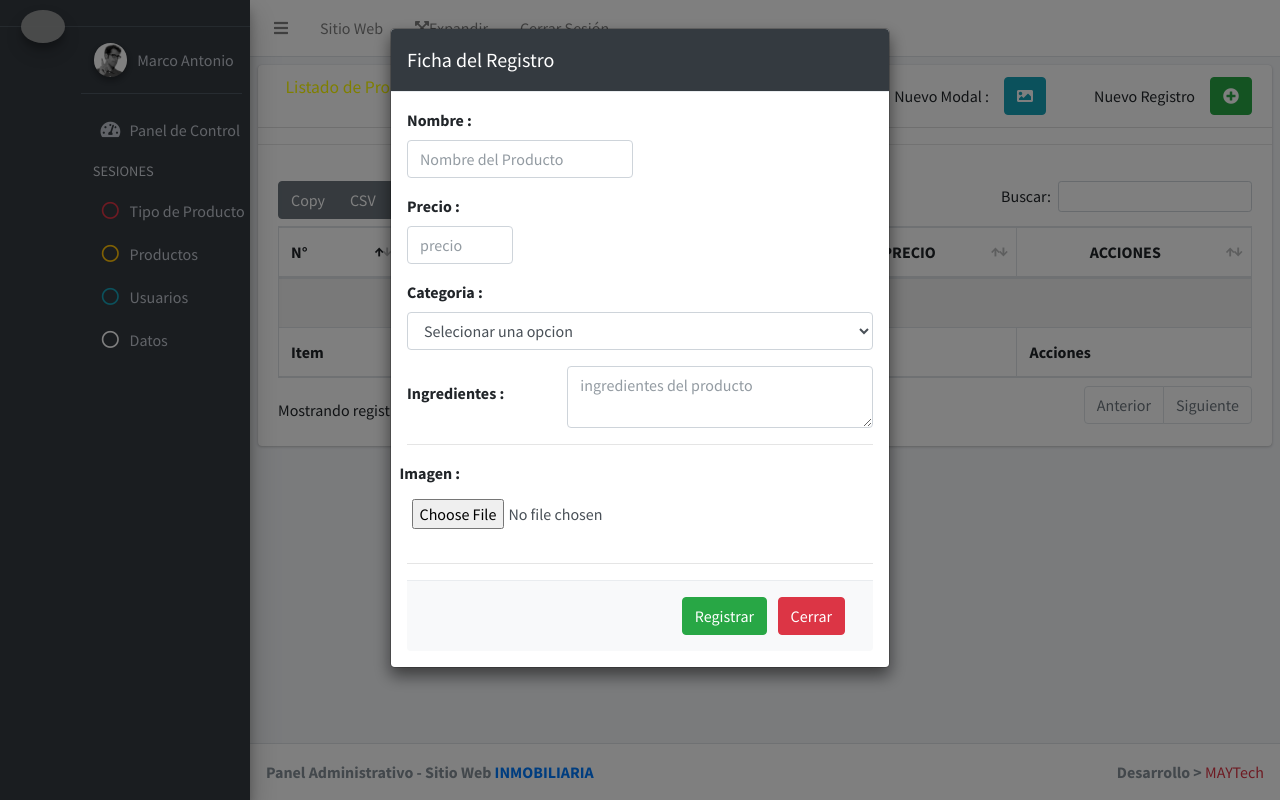
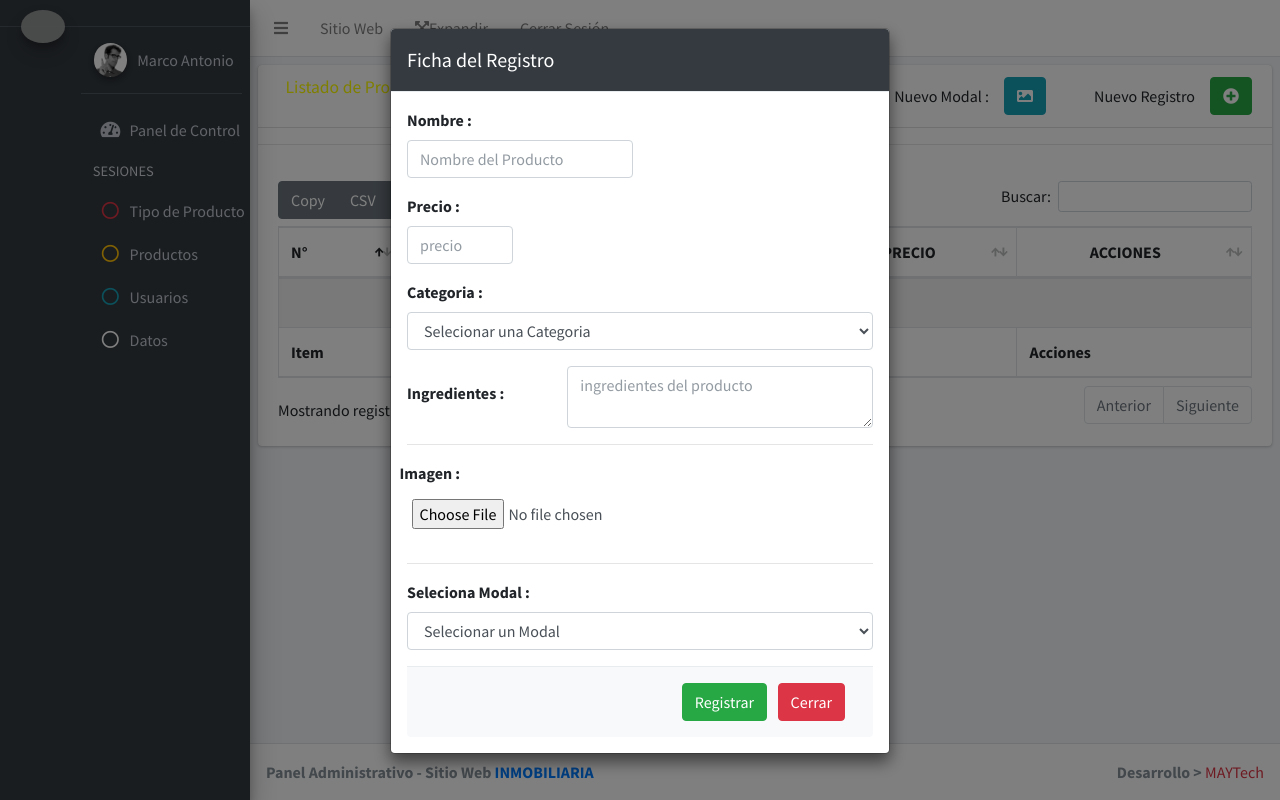
Before and after one commit to Maytechologies/restaurant, a PHP site: page /admin/showProductos.php in a window 1280 px wide, after a click that opens the changed part. Run offline with PHP 8.4, Linux system fonts and the light colour scheme; the visitor is signed in with stand-in values (Sample User, id 1); data that the repository does not hold is empty; some libraries are stand-ins or nearby versions; grey boxes are pictures that could not be loaded.

Commit message:
se incluyo en el modal regsitro de producto select -> imagen modal

```diff
--- a/admin/modals/newproducto.php
+++ b/admin/modals/newproducto.php
@@ -36,7 +36,7 @@
                                         <select name="tipo_id" id="tipo_id" class="form-control" value="<?php echo $tipo; ?>">
 
 
-                                            <option value=" ">Selecionar una opcion</option>
+                                            <option value=" ">Selecionar una Categoria</option>
                                             <?php while ($tipores = mysqli_fetch_assoc($resul_tipo)):?>
                                                <option <?php echo $tipo === $tipores['id'] ? 'selected': '' ;?> value="<?php echo $tipores['id'];?>"><?php  echo $tipores['tipo_nombre'];?></option>
                                             <?php  endwhile;?>
@@ -69,6 +69,19 @@
 
                          <hr>
 
+                         <div class="form-group">
+                              <label for="categoria" class="form-label">Seleciona Modal :</label>
+                                        <select name="modal_img_id" id="modal_img_id" class="form-control" value="<?php echo $modals; ?>">
+
+
+                                            <option value=" ">Selecionar un Modal</option>
+                                            <?php while ($modal = mysqli_fetch_assoc($resul_modal)):?>
+                                               <option <?php echo $modals === $modal['id_modal'] ? 'selected': '' ;?> value="<?php echo $modal['id_modal'];?>"><?php  echo $modal['nombre_modal'];?></option>
+                                            <?php  endwhile;?>
+
+                                        </select>
+                         </div>
+
 
 
                          <div class="modal-footer bg-light">
--- a/admin/showProductos.php
+++ b/admin/showProductos.php
@@ -16,6 +16,13 @@ if (!$auth) {
 require 'config/dbconfig.php';
 
 $db = conectarDB();
+
+
+//SENTENCIA SQL CONSULTAR REGISTROS IMAGEN_MODAL:
+$modals = "SELECT *FROM modal_producto";
+$resul_modal = mysqli_query($db, $modals);
+
+//---------------------------------------------------//
 
 
 //SENTENCIA SQL CONSULTAR REGISTROS TIPOS DE PRODUCTO:
```
